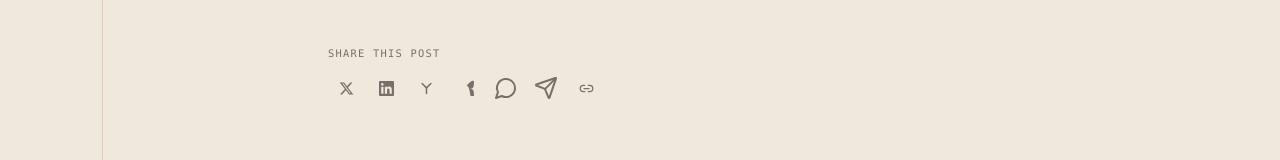
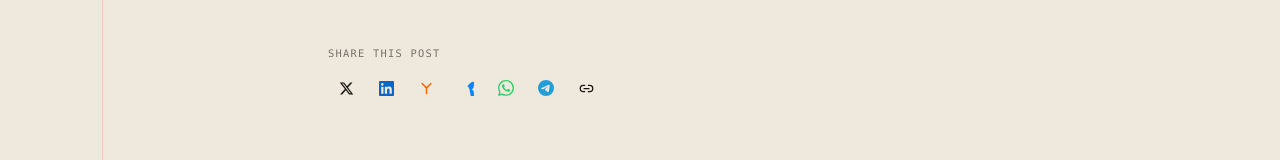
Before and after one commit to manueldezman/Portfolio-2, a Next.js app: page /blog/tui-vs-cli in a window 1280 px wide. Shown: the part 4343-4503 px from the top of the page. Built offline with nearby package versions, Linux system fonts and the light colour scheme.

Commit message:
style(blog): brand-colored uniform share icons

```diff
--- a/app/globals.css
+++ b/app/globals.css
@@ -215,6 +215,14 @@ body::after {
   box-shadow:
     0 0 0 2px var(--background),
     0 0 0 4px var(--accent);
+}
+
+.share-x {
+  color: #000;
+}
+
+:root[data-theme="dark"] .share-x {
+  color: #fff;
 }
 
 .editorial-shell {
--- a/components/ShareButtons.tsx
+++ b/components/ShareButtons.tsx
@@ -1,7 +1,7 @@
 "use client";
 
 import { useState } from "react";
-import { Check, Link2, MessageCircle, Send } from "lucide-react";
+import { Check, Link2 } from "lucide-react";
 import { LinkedinIcon } from "@/components/icons";
 
 const SITE = "https://0xdezman.cv";
@@ -21,7 +21,7 @@ function XIcon() {
 
 function BlueskyIcon() {
   return (
-    <svg aria-hidden="true" fill="currentColor" height="16" viewBox="0 0 24 24" width="16">
+    <svg aria-hidden="true" fill="currentColor" height="15" viewBox="0 0 24 24" width="15">
       <path d="M12 10.8c-1.087-2.114-4.046-6.053-6.798-7.995C2.566.944 1.561 1.266.902 1.565.139 1.908 0 3.08 0 3.768c0 .69.378 5.65.624 6.479.815 2.736 3.713 3.66 6.383 3.364.136-.02.275-.039.415-.056-.138.022-.276.04-.415.056-2.67.297-5.568-.628-6.383-3.364C.378 9.398 0 4.438 0 3.748c0-.688.139-1.86.902-2.203.659-.299 1.664-.62 4.3 1.24C7.954 4.728 10.913 8.667 12 10.8zm0 0c1.087-2.114 4.046-6.053 6.798-7.995 2.636-1.861 3.641-1.884 4.3-1.585.763.349.902 1.515.902 2.203 0 .69-.378 5.65-.624 6.479-.815 2.736-3.713 3.66-6.383 3.364-.136-.02-.275-.039-.415-.056.138-.022.276-.04.415-.056 2.67-.297 5.568.628 6.383 3.364.246.829.624 5.789.624 6.479 0 .688-.139 1.86-.902 2.203-.659.299-1.664.62-4.3-1.24C16.046 4.728 13.087 8.667 12 10.8z" />
     </svg>
   );
@@ -46,6 +46,22 @@ function HackerNewsIcon() {
   );
 }
 
+function WhatsAppIcon() {
+  return (
+    <svg aria-hidden="true" fill="currentColor" height="16" viewBox="0 0 24 24" width="16">
+      <path d="M17.472 14.382c-.297-.149-1.758-.867-2.03-.967-.273-.099-.471-.148-.67.15-.197.297-.767.966-.94 1.164-.173.199-.347.223-.644.075-.297-.15-1.255-.463-2.39-1.475-.883-.788-1.48-1.761-1.653-2.059-.173-.297-.018-.458.13-.606.134-.133.298-.347.446-.52.149-.174.198-.298.298-.497.099-.198.05-.371-.025-.52-.075-.149-.669-1.612-.916-2.207-.242-.579-.487-.5-.669-.51-.173-.008-.371-.01-.57-.01-.198 0-.52.074-.792.372-.272.297-1.04 1.016-1.04 2.479 0 1.462 1.065 2.875 1.213 3.074.149.198 2.096 3.2 5.077 4.487.709.306 1.262.489 1.694.625.712.227 1.36.195 1.871.118.571-.085 1.758-.719 2.006-1.413.248-.694.248-1.289.173-1.413-.074-.124-.272-.198-.57-.347m-5.421 7.403h-.004a9.87 9.87 0 01-5.031-1.378l-.361-.214-3.741.982.998-3.648-.235-.374a9.86 9.86 0 01-1.51-5.26c.001-5.45 4.436-9.884 9.888-9.884 2.64 0 5.122 1.03 6.988 2.898a9.825 9.825 0 012.893 6.994c-.003 5.45-4.437 9.884-9.885 9.884m8.413-18.297A11.815 11.815 0 0012.05 0C5.495 0 .16 5.335.157 11.892c0 2.096.547 4.142 1.588 5.945L.057 24l6.305-1.654a11.882 11.882 0 005.683 1.448h.005c6.554 0 11.89-5.335 11.893-11.893a11.821 11.821 0 00-3.48-8.413z" />
+    </svg>
+  );
+}
+
+function TelegramIcon() {
+  return (
+    <svg aria-hidden="true" fill="currentColor" height="16" viewBox="0 0 24 24" width="16">
+      <path d="M11.944 0A12 12 0 000 12a12 12 0 0012 12 12 12 0 0012-12A12 12 0 0012 0a12 12 0 00-.056 0zm4.962 7.224c.1-.002.321.023.465.14a.506.506 0 01.171.325c.016.093.036.306.02.472-.18 1.898-.962 6.502-1.36 8.627-.168.9-.499 1.201-.82 1.23-.696.065-1.225-.46-1.9-.902-1.056-.693-1.653-1.124-2.678-1.8-1.185-.78-.417-1.21.258-1.91.177-.184 3.247-2.977 3.307-3.23.007-.032.014-.15-.056-.212s-.174-.041-.249-.024c-.106.024-1.793 1.14-5.061 3.345-.48.33-.913.49-1.302.48-.428-.008-1.252-.241-1.865-.44-.752-.245-1.349-.374-1.297-.789.027-.216.325-.437.893-.663 3.498-1.524 5.83-2.529 6.998-3.014 3.332-1.386 4.025-1.627 4.476-1.635z" />
+    </svg>
+  );
+}
+
 export function ShareButtons({ title, path }: ShareButtonsProps) {
   const [copied, setCopied] = useState(false);
   const url = `${SITE}${path}`;
@@ -53,12 +69,12 @@ export function ShareButtons({ title, path }: ShareButtonsProps) {
   const encodedUrl = encodeURIComponent(url);
 
   const links = [
-    { label: "Share on X", Icon: XIcon, href: `https://x.com/intent/post?text=${text}&url=${encodedUrl}` },
-    { label: "Share on LinkedIn", Icon: LinkedinIcon, href: `https://www.linkedin.com/sharing/share-offsite/?url=${encodedUrl}` },
-    { label: "Submit to Hacker News", Icon: HackerNewsIcon, href: `https://news.ycombinator.com/submitlink?u=${encodedUrl}&t=${text}` },
-    { label: "Share on Bluesky", Icon: BlueskyIcon, href: `https://bsky.app/intent/compose?text=${text}%20${encodedUrl}` },
-    { label: "Share on WhatsApp", Icon: MessageCircle, href: `https://wa.me/?text=${text}%20${encodedUrl}` },
-    { label: "Share on Telegram", Icon: Send, href: `https://t.me/share/url?url=${encodedUrl}&text=${text}` },
+    { label: "Share on X", Icon: XIcon, color: undefined, className: "share-x", href: `https://x.com/intent/post?text=${text}&url=${encodedUrl}` },
+    { label: "Share on LinkedIn", Icon: LinkedinIcon, color: "#0A66C2", className: undefined, href: `https://www.linkedin.com/sharing/share-offsite/?url=${encodedUrl}` },
+    { label: "Submit to Hacker News", Icon: HackerNewsIcon, color: "#FF6600", className: undefined, href: `https://news.ycombinator.com/submitlink?u=${encodedUrl}&t=${text}` },
+    { label: "Share on Bluesky", Icon: BlueskyIcon, color: "#0285FF", className: undefined, href: `https://bsky.app/intent/compose?text=${text}%20${encodedUrl}` },
+    { label: "Share on WhatsApp", Icon: WhatsAppIcon, color: "#25D366", className: undefined, href: `https://wa.me/?text=${text}%20${encodedUrl}` },
+    { label: "Share on Telegram", Icon: TelegramIcon, color: "#229ED9", className: undefined, href: `https://t.me/share/url?url=${encodedUrl}&text=${text}` },
   ];
 
   async function copyLink() {
@@ -77,7 +93,7 @@ export function ShareButtons({ title, path }: ShareButtonsProps) {
   }
 
   const button =
-    "link-ring inline-flex h-9 w-9 items-center justify-center text-[var(--muted)]";
+    "link-ring inline-flex h-9 w-9 items-center justify-center";
 
   return (
     <div className="mt-12">
@@ -85,8 +101,17 @@ export function ShareButtons({ title, path }: ShareButtonsProps) {
         Share this post
       </p>
       <div className="mt-2 flex flex-wrap items-center gap-1">
-        {links.map(({ label, Icon, href }) => (
-          <a aria-label={label} className={button} href={href} key={label} rel="noreferrer" target="_blank" title={label}>
+        {links.map(({ label, Icon, color, className, href }) => (
+          <a
+            aria-label={label}
+            className={className ? `${button} ${className}` : button}
+            href={href}
+            key={label}
+            rel="noreferrer"
+            style={color ? { color } : { color: "var(--text)" }}
+            target="_blank"
+            title={label}
+          >
             <Icon />
           </a>
         ))}
```
